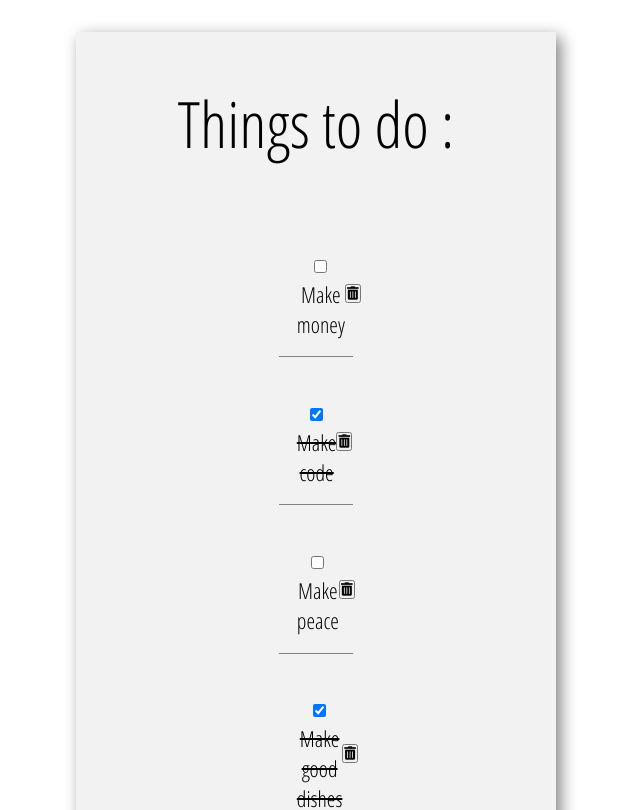
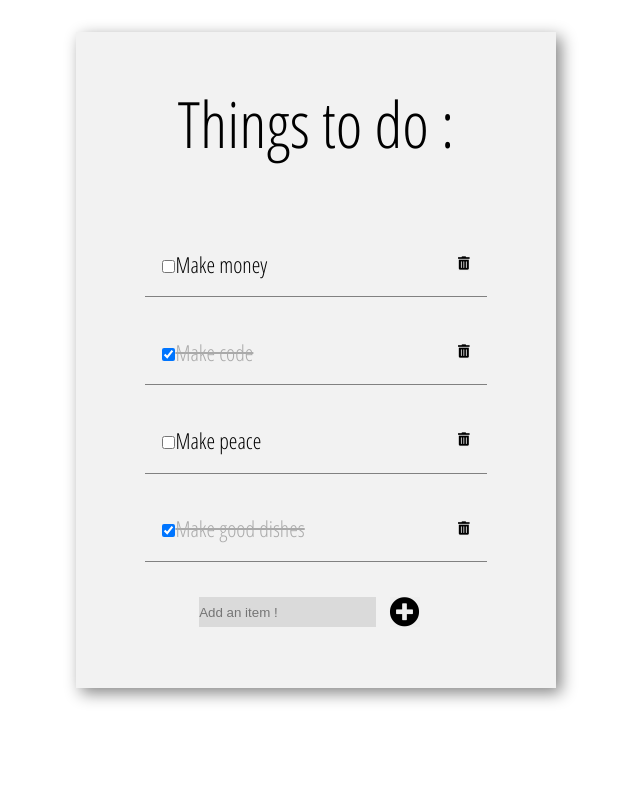
Before and after one commit to Audreyritzenthaler/todolist, a React (Create React App) app: page / in a window 1280 px wide. Shown: the top 810 px of the page, without its empty margins (324-964 px from the left). Built offline with nearby package versions, Linux system fonts and the light colour scheme.

Commit message:
add some styling

```diff
--- a/src/components/ToDoItem.css
+++ b/src/components/ToDoItem.css
@@ -9,8 +9,7 @@
   padding: 0.8em;
   margin: 1em auto;
   border-bottom: 1px solid rgb(129, 129, 129);
-  width: 10%;
-  justify-content: flex-start;
+  width: 80%;
   align-items: center;
   font-family: 'Open Sans Condensed', sans-serif;
   font-size: 22px;
@@ -22,4 +21,10 @@
 
 .tadam {
   text-decoration: line-through;
+  color: rgb(170, 170, 170);
 }
+
+.removeBtn {
+  border: none;
+  margin-left: auto;
+}
--- a/src/components/ToDoList.css
+++ b/src/components/ToDoList.css
@@ -2,3 +2,25 @@
   margin: 0;
   padding: 0;
 }
+
+.additemInput {
+  border: none;
+  height: 30px;
+  background-color: rgb(218, 218, 218);
+}
+
+.addBtn {
+  border: none;
+  margin: 1em;
+}
+
+.addBtnIcone {
+  font-size: 30px;
+}
+
+.form {
+  display: flex;
+  align-items: center;
+  justify-content: center;
+  margin: auto;
+}
```
